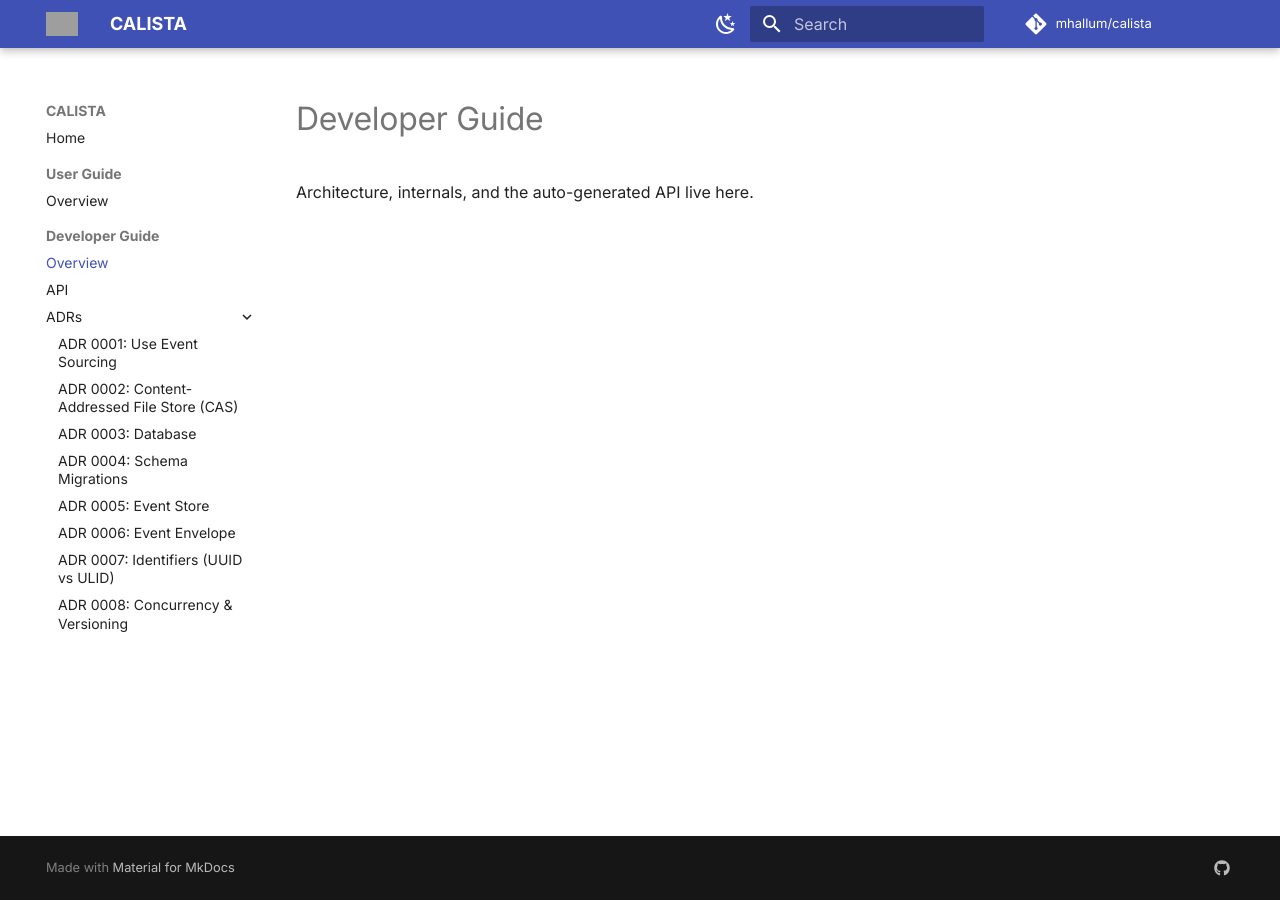
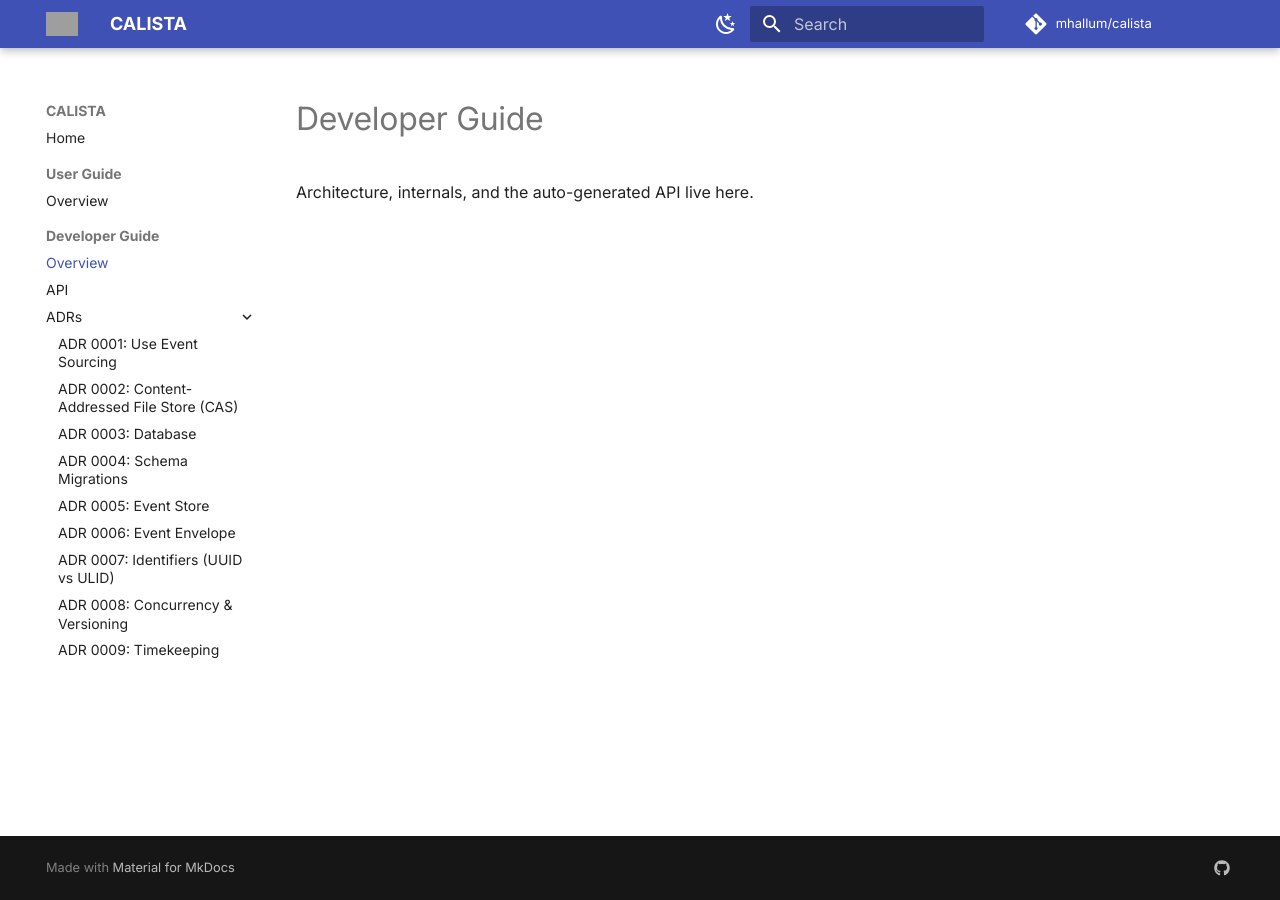
Before and after one commit to mhallum/calista, an MkDocs documentation site: the page built from docs/dev/index.md, in a window 1280 px wide. Built offline with MkDocs 1.6.1 and Material for MkDocs 9.7.7, drawn with Linux system fonts in a browser that asks for light colours; comment, search, counter and statistics services are not loaded; grey boxes are pictures that could not be loaded.

Commit message:
docs(adr): :memo: add ADR-0009 Timekeeping
* docs(adr): :memo: add ADR-0009 Timekeeping

* docs(adr): :memo: add ADR 0009: Timekeeping

```diff
--- a/mkdocs.yml
+++ b/mkdocs.yml
@@ -81,3 +81,4 @@ nav:
           - "ADR 0006: Event Envelope": dev/adr/0006-event-envelope.md
           - "ADR 0007: Identifiers (UUID vs ULID)": dev/adr/0007-identifiers.md
           - "ADR 0008: Concurrency & Versioning": dev/adr/0008-concurrency-and-versioning.md
+          - "ADR 0009: Timekeeping": dev/adr/0009-timekeeping.md
```
Also changed, not shown: 1 other file.
